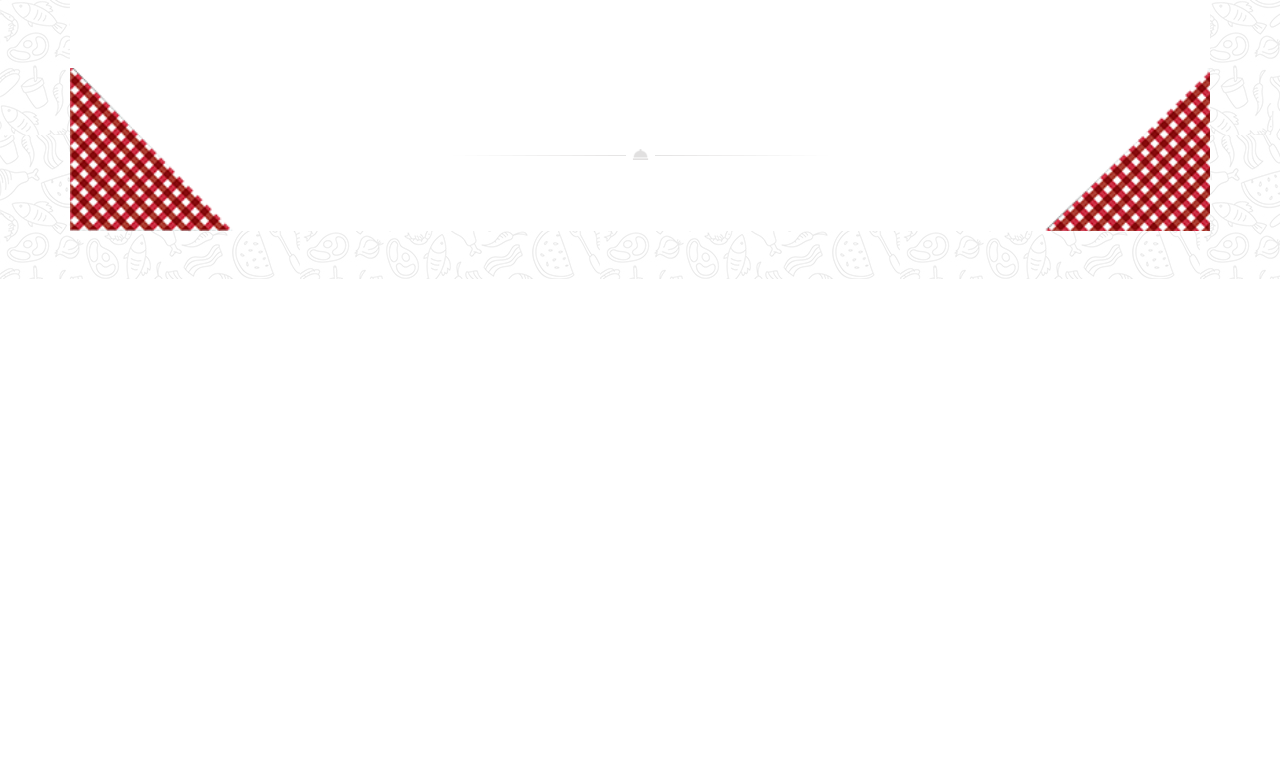
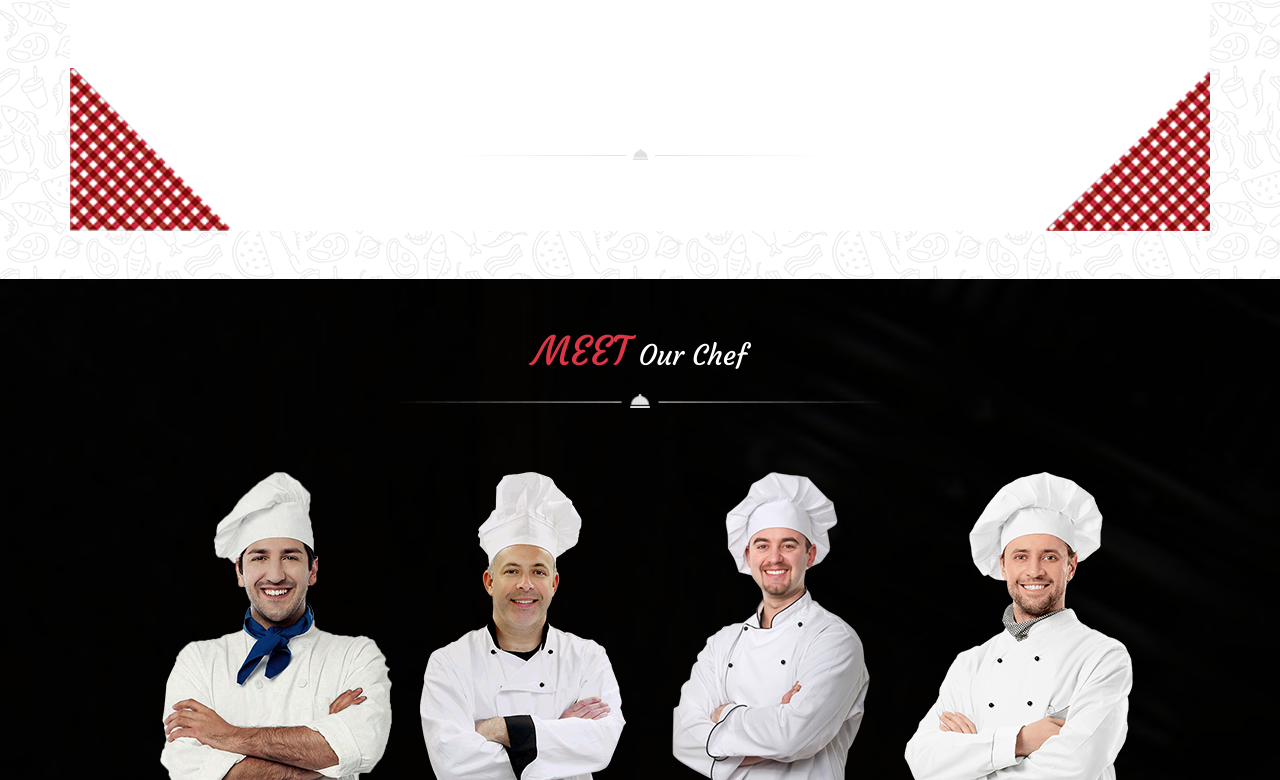
Before and after one commit to NidiaCordero/tast-one-page2, a website: page index.html in a window 1280 px wide. Shown: the part 2020-2800 px from the top of the page. Before the commit the page ends 2359 px from the top, so only its background shows below. Drawn offline with nearby package versions, Linux system fonts and the light colour scheme.

Commit message:
creation et developper section our chef

```diff
--- a/assets/scss/_general.scss
+++ b/assets/scss/_general.scss
@@ -1,4 +1,12 @@
-// section story
+.s_special {
+
+    font-size: 2.5rem;
+    color: $danger;
+    font-family: $courgette;
+    text-transform: uppercase;
+
+}
+
 .story {
     background: url('../images/main_bg.jpg') repeat;
     width: 100%;
@@ -13,12 +21,6 @@
             width: 100%;
         }
 
-        .s_special {
-
-            font-size: 2.5rem;
-            color: $danger;
-
-        }
     }
 
     .img_b {
@@ -31,12 +33,12 @@
 
     .tabs {
         margin-top: 50px;
+
         p {
-            font-size:13px;
+            font-size: 13px;
         }
-        .all_contenu {
 
-        }
+        .all_contenu {}
     }
 
     .nav-pills {
@@ -59,7 +61,7 @@
 
 
                 p {
-                    font-size: 13px!important;
+                    font-size: 13px !important;
 
                 }
             }
@@ -102,6 +104,60 @@
 
 }
 
+// section ourchef
+.Ourchef {
+    background: url(../images/team_background.jpg) center no-repeat;
+    height: 100%;
+    width: 100%;
+    background-size: cover;
+    background-position: center;
+    margin-top: -60px;
+    background-size: 800%;
+    background-position-y: 35%;
+    background-position-x: 48%;
+    position: relative;
+
+    &::before {
+        content: "";
+        height: 100%;
+        width: 100%;
+        position: absolute;
+        z-index: 5;
+        top: 0;
+        bottom: 0;
+        left: 0;
+        right: 0;
+        background-color: rgba(0, 0, 0, 0.8);
+    }
+
+    .titres_story {
+        font-family: $courgette;
+        z-index: 10;
+        position: relative;
+
+        h3 {
+            color: white;
+        }
+
+
+    }
+
+    .perso {
+        text-align: center;
+        z-index: 10;
+        position: relative;
+
+        p {
+            color: white !important;
+        }
+
+        img {
+            border-bottom: solid 1px #cccccc;
+
+        }
+    }
+}
+
 @include media-breakpoint-down(md) {
     .container {
         padding-left: 3%;
@@ -112,34 +168,33 @@
 
     .tabs {
 
-        p {
+        p {}
 
-        }
         .all_contenu {
-            [class*="col-"]{
-                padding-bottom:0;
+            [class*="col-"] {
+                padding-bottom: 0;
             }
         }
     }
 
 }
 
-@include media-breakpoint-up(md)  {
+@include media-breakpoint-up(md) {
 
     .tabs {
 
-        p {
+        p {}
 
-        }
         .all_contenu {
-            [class*="col-"]{
-                padding-bottom:15px;
+            [class*="col-"] {
+                padding-bottom: 15px;
             }
         }
     }
 
 
 }
+
 @include media-breakpoint-up(lg) {
     .story {
 
--- a/index.html
+++ b/index.html
@@ -191,7 +191,7 @@
                         <a class="nav-link text-center pr-0 pb-0" id="v-pills-profile-tab" data-toggle="pill"
                             href="#v-pills-profile" role="tab" aria-controls="v-pills-profile" aria-selected="false">
 
-                                <i class="fas fa-utensils fa-3x mb-3"></i>
+                            <i class="fas fa-utensils fa-3x mb-3"></i>
 
                             <h5>BreakFast</h5>
                         </a>
@@ -451,6 +451,47 @@
         </div>
 
     </section>
+    <!-- section our chef  -->
+    <section class="Ourchef pt-5">
+        <div class="container">
+            <div class="row titres_story d-flex justify-content-center align-items-center ">
+                <div class="col-12 text-center">
+                    <div class="img_b">
+                        <h3> <span class="s_special">meet</span> Our Chef</h3>
+                        <img src="./assets/images/decoration_line.png" class="w-50" alt="deco_soustitre">
+                    </div>
+                </div>
+            </div>
+            <div class="row mt-5 pt-3">
+                <div class="col-3">
+                    <div class="perso">
+                        <img src="./assets/images/chef1.png" alt="chef1">
+                        <p>Lorem, ipsum.</p>
+                    </div>
+                </div>
+                <div class="col-3">
+                    <div class="perso">
+                        <img src="./assets/images/chef2.png" alt="chef1">
+                        <p>Lorem, ipsum.</p>
+                    </div>
+                </div>
+                <div class="col-3">
+                    <div class="perso">
+                        <img src="./assets/images/chef3.png" alt="chef1">
+                        <p>Lorem, ipsum.</p>
+                    </div>
+                </div>
+                <div class="col-3">
+                    <div class="perso">
+                        <img src="./assets/images/chef4.png" alt="chef1">
+                        <p>Lorem, ipsum.</p>
+                    </div>
+                </div>
+            </div>
+
+        </div>
+
+    </section>
     <!-- scripts js -->
     <script src="./node_modules/jquery/dist/jquery.js"></script>
     <script src="./node_modules/bootstrap/dist/js/bootstrap.js"></script>
```
Also changed, not shown: assets/css/main.css, 1 other file.
